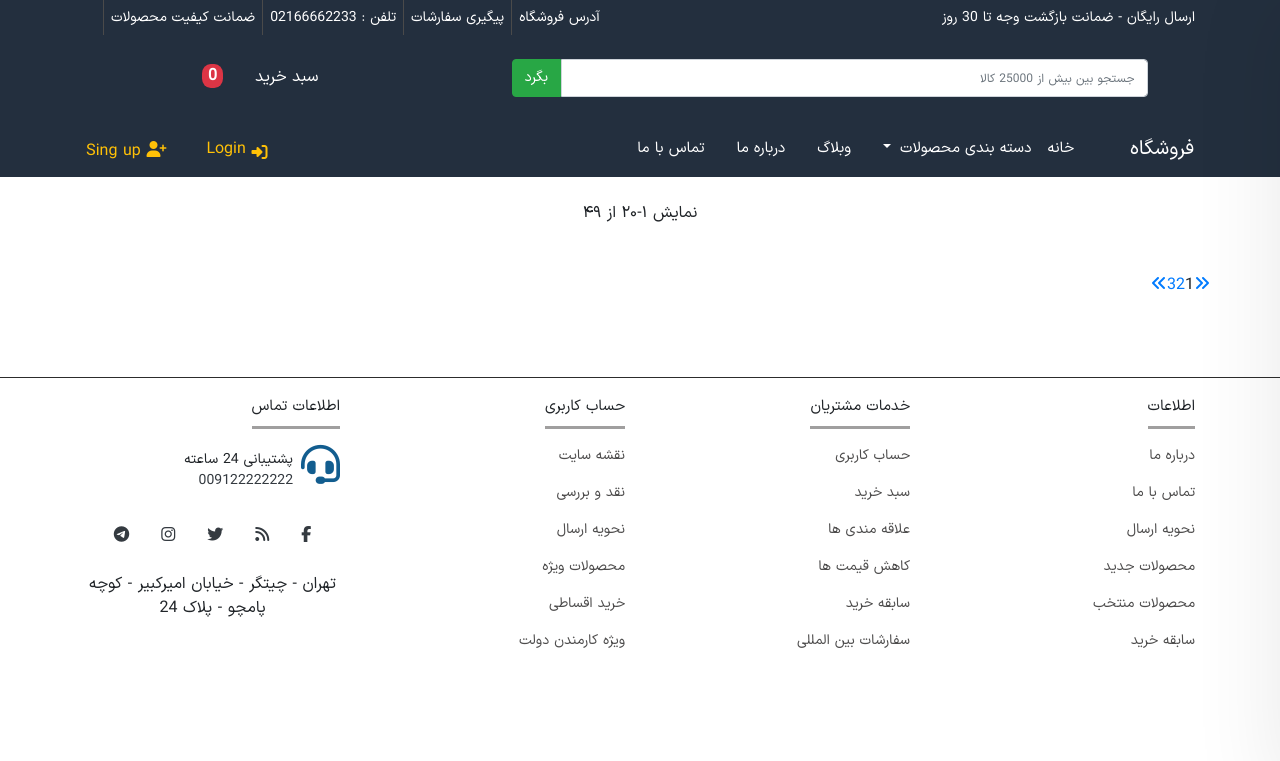
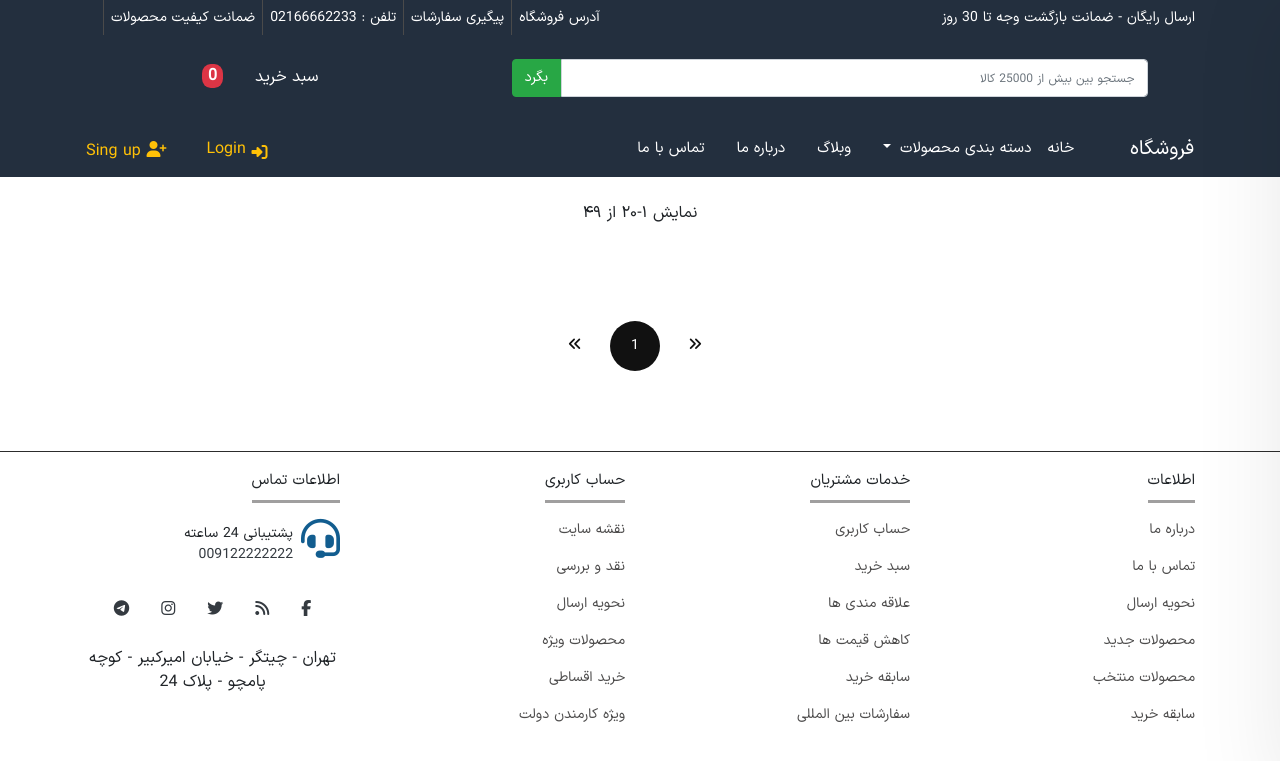
Before and after one commit to Hossein-YB/online-shop, a Django app: page /products/ in a window 1280 px wide. Shown: the top 761 px of the page. Run offline with Django 4.2, Linux system fonts and the light colour scheme; data that the repository does not hold is empty; parts of the project's set-up code (start-up, migrations or seed data) failed here and were passed over; some libraries are stand-ins or nearby versions; some web fonts are replaced.

Commit message:
add pagination on product_list

```diff
--- a/products/templates/products/product_list.html
+++ b/products/templates/products/product_list.html
@@ -46,17 +46,38 @@
                 </div>
                 <!-- start pagination -->
                 <div class="row">
-                    <nav class="pagination-wrap mt--35 mt-md--25 pb-5">
-                        <ul class="pagination">
-                            <li><a href="#" class="next page-number"><i class="fa fa-angle-double-right"></i></a>
-                            </li>
-                            <li><span class="current page-number">1</span></li>
-                            <li><a href="#" class="page-number">2</a></li>
-                            <li><a href="#" class="page-number">3</a></li>
-                            <li><a href="#" class="prev page-number"><i class="fa fa-angle-double-left"></i></a>
-                            </li>
-                        </ul>
-                    </nav>
+                    <div class="col-sm-12">
+                        <nav class="pagination-wrap mt-5 pb-5">
+                            <ul class="pagination">
+                                {% if page_obj.has_previous %}
+                                    <li><a href="?page={{ page_obj.previous_page_number }}" class="next page-number"><i class="fa fa-angle-double-right"></i></a>
+                                    </li>
+                                {% else %}
+                                    <li><span class="next page-number"><i class="fa fa-angle-double-right"></i></span>
+                                    </li>
+                                {% endif %}
+                                {% for page_number in page_obj.paginator.page_range %}
+                                    {% if page_number == page_obj.paginator.ELLIPSIS %}
+                                        {{page_number}}
+                                    {% else %}
+                                        <li>
+                                            <a href="?page={{ page_number }}"
+                                               class="page-number {% if page_number == page_obj.number %} current {% endif %}">
+                                                {{ page_number }}
+                                            </a>
+                                        </li>
+                                    {% endif %}
+                                {% endfor %}
+                                {% if page_obj.has_next %}
+                                    <li><a href="?page={{ page_obj.next_page_number }}" class="prev page-number"><i class="fa fa-angle-double-left"></i></a>
+                                    </li>
+                                {% else %}
+                                    <li><span class="prev page-number"><i class="fa fa-angle-double-left"></i></span>
+                                    </li>
+                                {% endif %}
+                            </ul>
+                        </nav>
+                    </div>
                 </div>
                 <!-- end pagination -->
             </div>
--- a/products/views.py
+++ b/products/views.py
@@ -12,6 +12,7 @@ class ProductListView(generic.ListView):
     queryset = Products.objects.filter(active=True)
     template_name = 'products/product_list.html'
     context_object_name = 'products'
+    paginate_by = 8
 
 
 class ProductDetailView(generic.DetailView):
--- /dev/null
+++ b/static/css/_pagination.css
@@ -0,0 +1,61 @@
+.pagination {
+    -webkit-box-pack: center;
+    -ms-flex-pack: center;
+    -webkit-justify-content: center;
+    -moz-justify-content: center;
+    justify-content: center;
+}
+
+.pagination li .page-number {
+    line-height: 50px;
+    font-size: 14px;
+    text-align: center;
+    line-height: 50px;
+}
+
+.pagination li {
+    margin-right: 10px;
+}
+
+.pagination li .page-number.prev,
+.pagination li .page-number.next {
+    background-color: transparent;
+}
+
+.pagination li .page-number {
+    -webkit-transition: all 250ms ease-out;
+    -moz-transition: all 250ms ease-out;
+    -ms-transition: all 250ms ease-out;
+    -o-transition: all 250ms ease-out;
+    transition: all 250ms ease-out;
+    color: #111111;
+}
+
+.pagination li .page-number {
+    width: 50px;
+    height: 50px;
+    line-height: 50px;
+    -webkit-border-radius: 50%;
+    -moz-border-radius: 50%;
+    -ms-border-radius: 50%;
+    -o-border-radius: 50%;
+    border-radius: 50%;
+    font-size: 14px;
+    text-align: center;
+    line-height: 50px;
+    display: block;
+    position: relative;
+    background: #f0f0f0;
+    background-color: rgb(240, 240, 240);
+    border: none;
+}
+
+.pagination li .page-number.current,
+.pagination li .page-number:hover {
+    background-color: #111111;
+}
+
+.pagination li .page-number.current,
+.pagination li .page-number:hover {
+    color: #ffffff;
+}
--- a/static/css/style.css
+++ b/static/css/style.css
@@ -6,6 +6,7 @@
 @import '_product_tab.css';
 @import '_cart.css';
 @import '_shop_cart.css';
+@import '_pagination.css';
 @import '_sing_in_and_login_form.css';
 
 
--- a/templates/_base.html
+++ b/templates/_base.html
@@ -228,14 +228,15 @@
 
                                             <div class="modal-body">
                                                 <form action="{% url 'account_login' %}" method="post" class="login-form">
+                                                    {% csrf_token %}
                                                     <div class="form-group">
                                                         <label for="exampleInputEmail1">آدرس ایمیل یا نام کاربری</label>
-                                                        <input type="email" class="form-control form-control-sm"
+                                                        <input type="email" name="login" class="form-control form-control-sm"
                                                                id="exampleInputEmail1">
                                                     </div>
                                                     <div class="form-group">
                                                         <label for="exampleInputPassword1">رمز</label>
-                                                        <input type="password" class="form-control form-control-sm"
+                                                        <input type="password" name="password" class="form-control form-control-sm"
                                                                id="exampleInputPassword1">
                                                     </div>
                                                     <div class="form-check">
```
Also changed, not shown: templates/account/login.html (+10 -4 lines).
